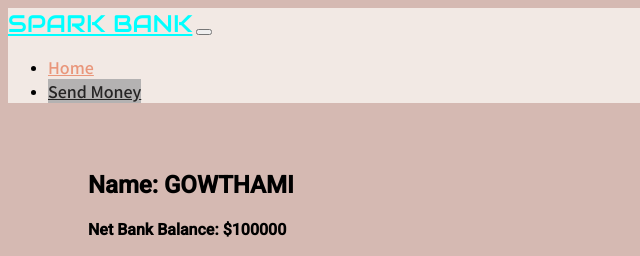
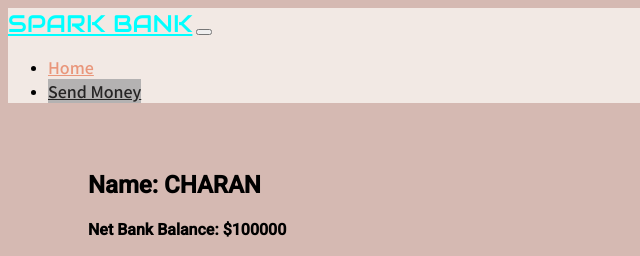
Before and after one commit to S-charan120/Netflix-Homepage-Clone, a plain HTML site: page customers.html in a window 1280 px wide. Shown: the top 256 px of the page, 0-640 px from the left. Drawn offline with nearby package versions, Linux system fonts and the light colour scheme; files that its build step writes are made by us from their sources.

Commit message:
First Commit

```diff
--- a/customers.html
+++ b/customers.html
@@ -37,7 +37,7 @@
     <!-- navbar ends here  -->
 
     <div class="my-info text-center">
-        <h2>Name: GOWTHAMI</h2>
+        <h2>Name: CHARAN</h2>
         <h4>Net Bank Balance: $<span id="myAccountBalance">100000</span></h4>
 
         <button class="btn btn-info" data-toggle="modal" data-target="#sendMoney">Send Money</button>
```
